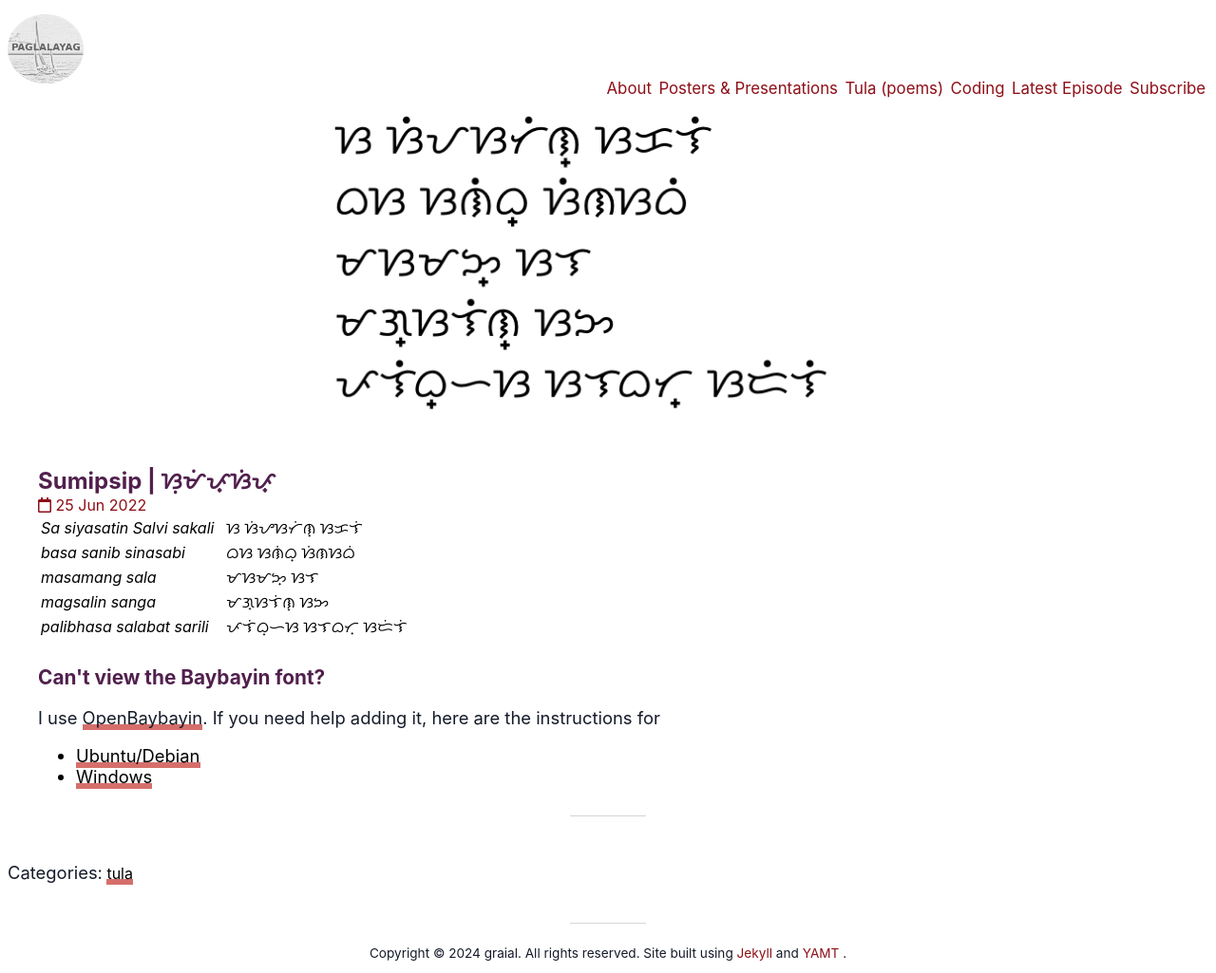
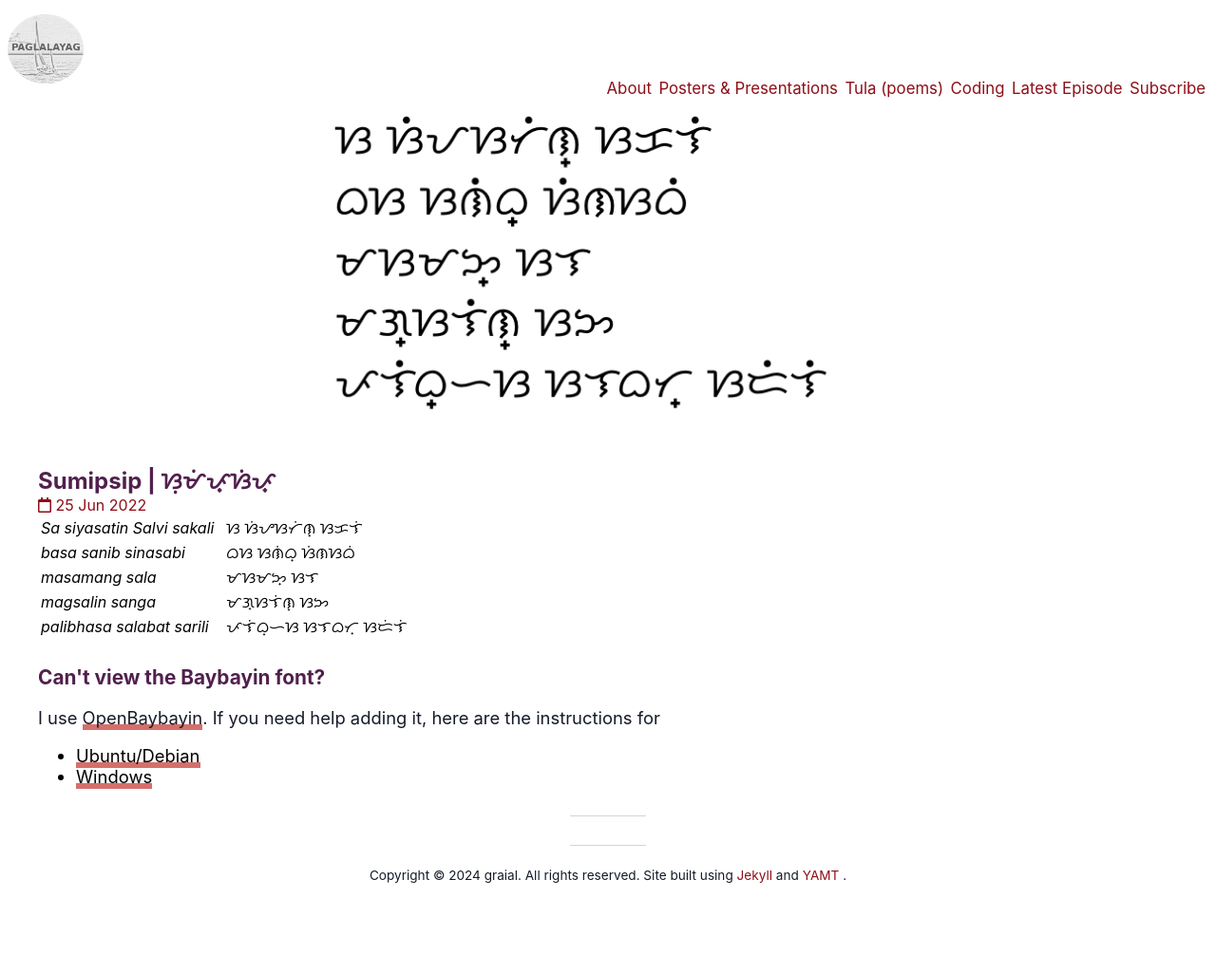
Before and after one commit to paglalayag/paglalayag.github.io, a Jekyll site: the page built from tula/_posts/2022-06-25-sumipsip.md, in a window 1280 px wide. Shown: the whole page at 95% size. Built offline with Jekyll 4.4.1, drawn with Linux system fonts in a browser that asks for light colours; nearby versions of some CDN libraries; some web fonts are replaced; after the commit the page ends 944 px from its top, so only the background shows below that.

Commit message:
derive poem from single

```diff
--- a/_layouts/poem.html
+++ b/_layouts/poem.html
@@ -1,14 +1,6 @@
-<!doctype html>
-<html>
-  <head>
-    {% include head.html %}
-    <link rel="stylesheet" media="screen" href="https://fontlibrary.org//face/openbaybayin" type="text/css">
-  </head>
-
-<body>
-
-  <div class="container">
-    {% include miniheader.html %}
+---
+layout: single
+---
 
 <div class="post-container">
   <article id = "post">
@@ -23,29 +15,7 @@
           <i class="far fa-calendar" aria-hidden="true"></i> <span>{{ page.date | date_to_string }}</span>
       </div>
     {% endif %}
+
     {{ content }}
   </article>
 </div>
-
-    {% if site.data.settings.categories.active %}
-      {% include categories.html %}
-    {% endif %}
-<!--
-
-    {% if site.data.settings.related-posts.active %}
-      {% include related-posts.html %}
-    {% endif %}
-
-    {% if site.data.settings.comments %}
-      {% include comments.html %}
-    {% endif %}
-  </div>
--->
-
-{%- include footer.html -%}
-
-{% if site.data.settings.mathjax.active %}
-  <script id="MathJax-script" async src="https://cdn.jsdelivr.net/npm/mathjax@3/es5/tex-mml-chtml.js"></script>
-{% endif %}
-</body>
-</html>
--- a/_layouts/single.html
+++ b/_layouts/single.html
@@ -10,6 +10,7 @@
       {% include miniheader.html %}
 
       {{content}}
+    </div>
 
     {%- include footer.html -%}
 
```
Lines whose indentation alone changed are shown as unchanged.
